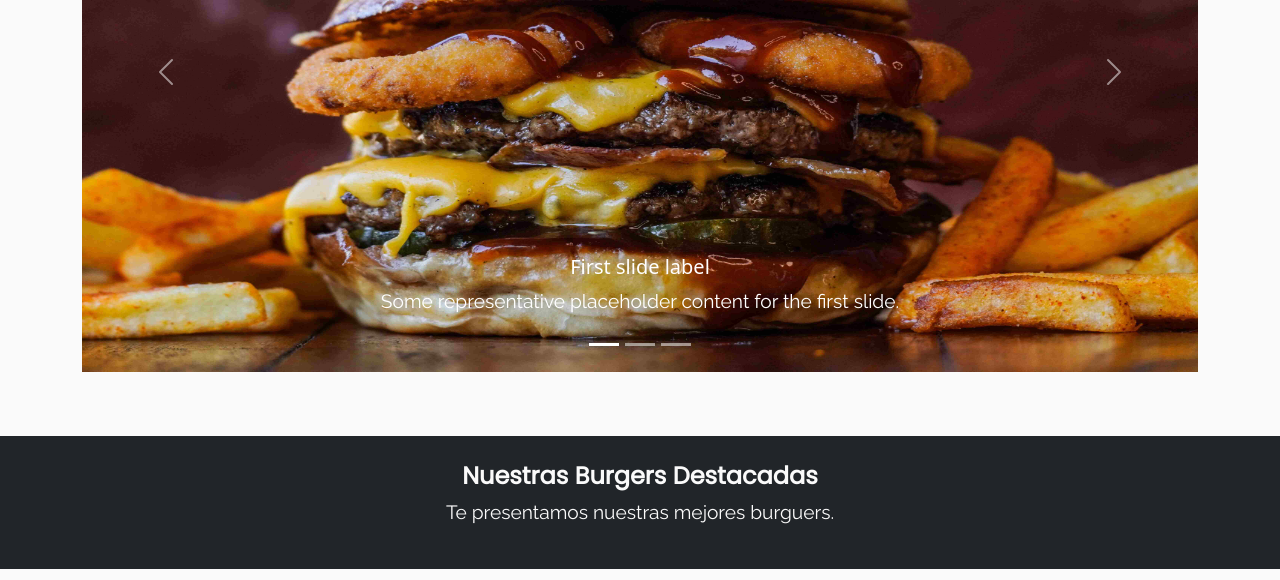
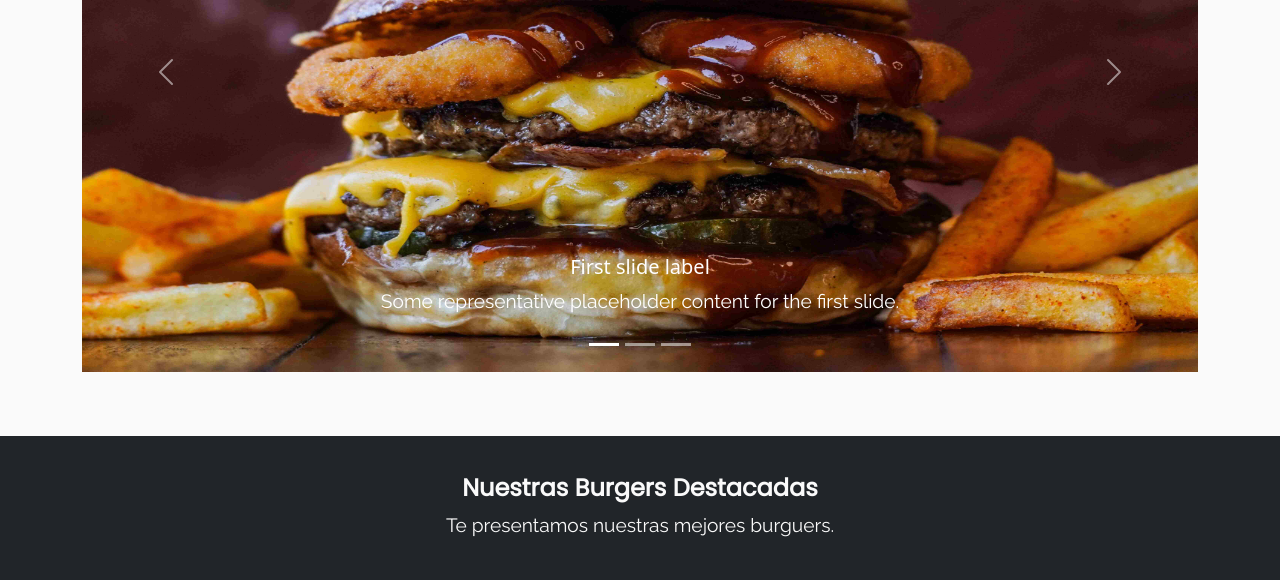
Before and after one commit to cheloflorez/proyectocoder, a plain HTML site: page index.html in a window 1280 px wide. Shown: the part 372-952 px from the top of the page. Drawn offline with nearby package versions, Linux system fonts and the light colour scheme.

Commit message:
Bootstrap

```diff
--- a/css/style.css
+++ b/css/style.css
@@ -184,7 +184,7 @@ ul li a:hover {
     color: #FAFAFA;
     text-align: center;
     margin: 5% 0% 5% 0%;
-    padding: 2%;
+    padding: 3%;
     background-color: #212529;
 }
 
```
